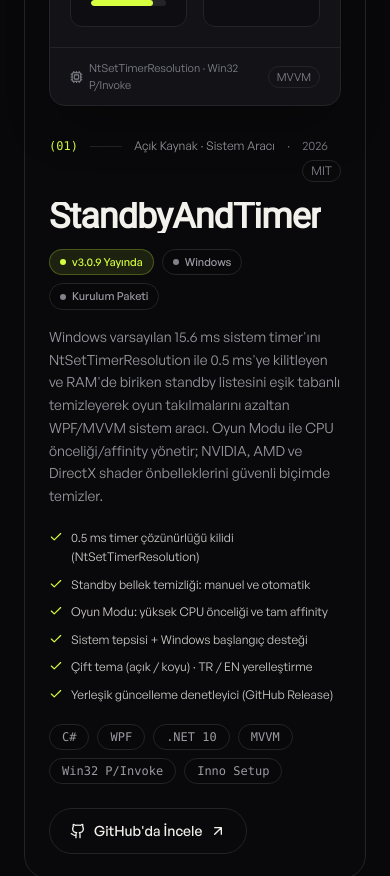
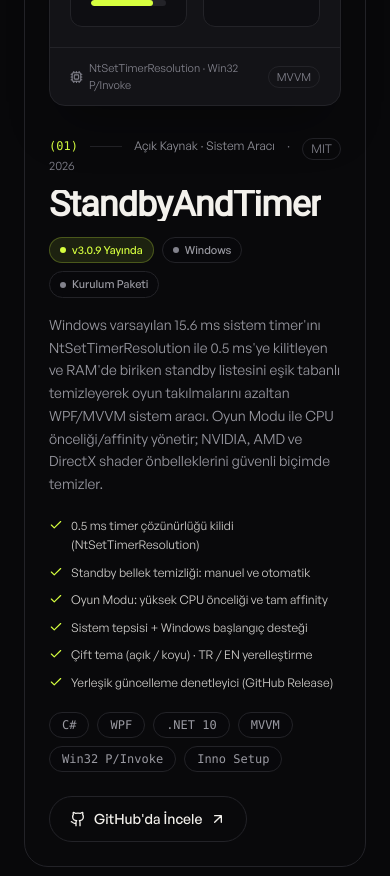
Before and after one commit to Layellie/Layellie.github.io, a React (Vite) app: page / in a window 390 px wide. Shown: the part 8340-9216 px from the top of the page. Built offline with nearby package versions, Linux system fonts and the light colour scheme; a web font is replaced by a local one.

Commit message:
fix(projects): pin license badge to card header row and separate live GitHub metrics

```diff
--- a/src/App.jsx
+++ b/src/App.jsx
@@ -2368,32 +2368,46 @@ function ProjectCard({ project, num, reverse, viewLabel, statusLabel, liveRepo,
         </div>
 
         <div className={`lg:col-span-6 ${reverse ? "lg:order-1" : ""}`}>
-          <div className="flex flex-wrap items-center gap-x-3 gap-y-1.5 text-xs text-faint">
+          <div className="flex items-start justify-between gap-3 text-xs text-faint">
+            <div className="flex flex-wrap items-center gap-x-3 gap-y-1">
               <span className="font-mono text-accent">({num})</span>
               <span className="h-px w-8 bg-line" />
               <span className="text-muted">{project.type}</span>
               <span>·</span>
               <span>{project.year}</span>
+            </div>
+            <span className="shrink-0 rounded-full border border-line px-2 py-0.5">
+              {project.license}
+            </span>
+          </div>
+
           {liveRepo && (
-              <span className="inline-flex flex-wrap items-center gap-1.5 font-mono text-muted">
+            <div className="mt-2 flex flex-wrap items-center gap-x-2 gap-y-1 font-mono text-xs text-muted">
+              <span className="inline-flex items-center gap-1">
                 <SpriteIcon id="star" className="h-3.5 w-3.5 text-accent" />
                 {liveRepo.stargazers_count ?? 0}
+              </span>
               {releaseDownloads > 0 && (
                 <>
-                    {" · "}
+                  <span className="text-faint">·</span>
+                  <span className="inline-flex items-center gap-1">
                     <SpriteIcon id="download" className="h-3.5 w-3.5 text-accent" />
                     {releaseDownloads.toLocaleString(lang === "tr" ? "tr-TR" : "en-US")}
+                  </span>
                 </>
               )}
-                {updatedLabel ? ` · ${updatedPrefix} ${updatedLabel}` : ""}
-              </span>
+              {updatedLabel && (
+                <>
+                  <span className="text-faint">·</span>
+                  <span>
+                    {updatedPrefix} {updatedLabel}
+                  </span>
+                </>
               )}
-            <span className="ml-auto rounded-full border border-line px-2 py-0.5">
-              {project.license}
-            </span>
-          </div>
-
-          <h3 className="mt-5 font-display text-[clamp(2rem,4.5vw,3.25rem)] font-semibold leading-[0.95] tracking-tight">
+            </div>
+          )}
+
+          <h3 className="mt-4 font-display text-[clamp(2rem,4.5vw,3.25rem)] font-semibold leading-[0.95] tracking-tight">
             <ScrambleText text={project.name} />
           </h3>
 
```
Lines whose indentation alone changed are shown as unchanged.
